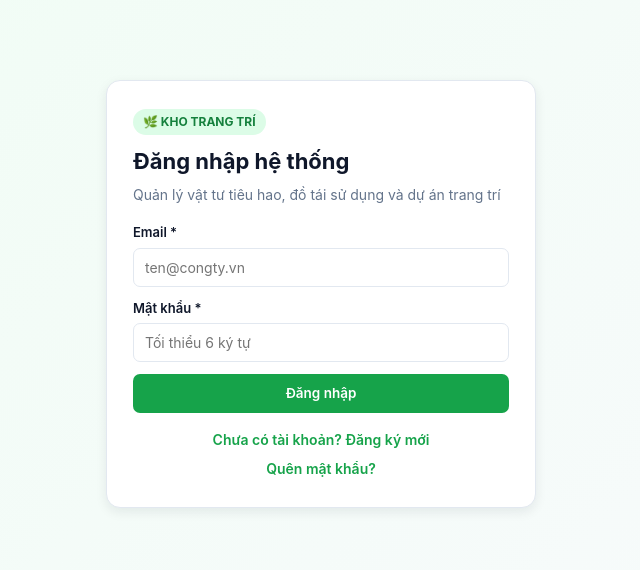
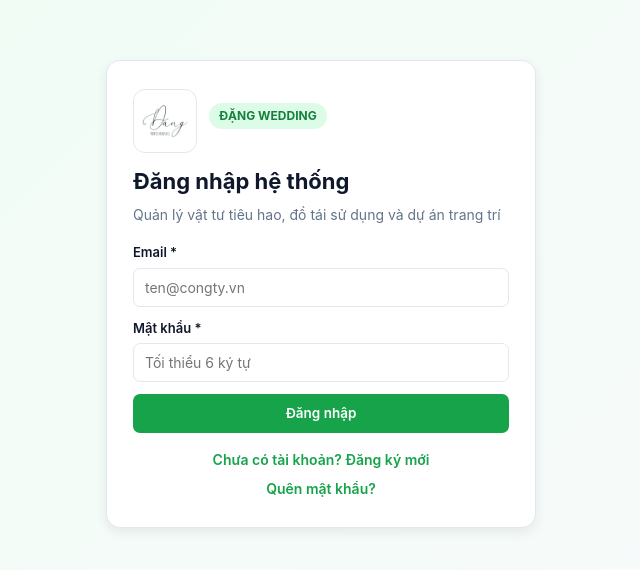
Before and after one commit to Thien1810/my-app, a React (Vite) app: page / in a window 1280 px wide. Shown: the part 106-676 px from the top of the page, without its empty margins (319-959 px from the left). Built offline with nearby package versions, Linux system fonts and the light colour scheme; no server answers.

Commit message:
Doi ten project thanh Dang Wedding va cap nhat logo

```diff
--- a/index.html
+++ b/index.html
@@ -2,9 +2,9 @@
 <html lang="vi">
   <head>
     <meta charset="UTF-8" />
-    <link rel="icon" type="image/svg+xml" href="/favicon.svg" />
+    <link rel="icon" type="image/jpeg" href="/logo.jpg" />
     <meta name="viewport" content="width=device-width, initial-scale=1.0" />
-    <title>Kho Trang Trí - Quản lý Vật tư & Dự án</title>
+    <title>Đặng Wedding - Quản lý Vật tư & Dự án</title>
   </head>
   <body>
     <div id="root"></div>
--- a/src/App.css
+++ b/src/App.css
@@ -34,6 +34,43 @@
   align-items: center;
   justify-content: center;
   font-size: 20px;
+}
+
+.brand-logo-img {
+  width: 48px;
+  height: 48px;
+  border-radius: 10px;
+  object-fit: contain;
+  background: #ffffff;
+  border: 1px solid var(--border);
+  padding: 2px;
+  flex-shrink: 0;
+}
+
+.mobile-brand-logo {
+  width: 32px;
+  height: 32px;
+  border-radius: 7px;
+  object-fit: contain;
+  background: #ffffff;
+  border: 1px solid var(--border);
+}
+
+.auth-logo-wrap {
+  display: flex;
+  align-items: center;
+  gap: 12px;
+  margin-bottom: 12px;
+}
+
+.auth-logo-img {
+  width: 64px;
+  height: 64px;
+  border-radius: 12px;
+  object-fit: contain;
+  background: #ffffff;
+  border: 1px solid var(--border);
+  padding: 4px;
 }
 
 .brand-title {
--- a/src/components/Layout.jsx
+++ b/src/components/Layout.jsx
@@ -25,8 +25,8 @@ export default function Layout() {
       {/* Mobile Header */}
       <header className="mobile-header">
         <div className="mobile-brand">
-          <span className="brand-dot" />
-          <strong>Kho Trang Trí</strong>
+          <img src="/logo.jpg" alt="Đặng Wedding" className="mobile-brand-logo" />
+          <strong>Đặng Wedding</strong>
         </div>
         <button
           className="btn-icon"
@@ -40,9 +40,9 @@ export default function Layout() {
       {/* Sidebar */}
       <aside className={`sidebar ${mobileMenuOpen ? 'open' : ''}`}>
         <div className="sidebar-brand">
-          <div className="brand-logo">🌿</div>
+          <img src="/logo.jpg" alt="Đặng Wedding" className="brand-logo-img" />
           <div>
-            <div className="brand-title">Kho Trang Trí</div>
+            <div className="brand-title">Đặng Wedding</div>
             <div className="brand-subtitle">Quản lý Vật tư & Dự án</div>
           </div>
         </div>
--- a/src/components/PendingApprovalScreen.jsx
+++ b/src/components/PendingApprovalScreen.jsx
@@ -14,7 +14,10 @@ export default function PendingApprovalScreen() {
   return (
     <div className="auth-wrapper">
       <div className="auth-card" style={{ textAlign: 'center' }}>
-        <div className="brand-badge">KHO TRANG TRÍ</div>
+        <div className="auth-logo-wrap" style={{ justifyContent: 'center' }}>
+          <img src="/logo.jpg" alt="Đặng Wedding" className="auth-logo-img" />
+          <div className="brand-badge">ĐẶNG WEDDING</div>
+        </div>
         <div className="pending-icon">⏳</div>
         <h2>Tài khoản đang chờ Quản trị duyệt</h2>
         <p className="text-muted" style={{ marginTop: 8 }}>
--- a/src/components/SetupScreen.jsx
+++ b/src/components/SetupScreen.jsx
@@ -2,7 +2,10 @@ export default function SetupScreen() {
   return (
     <div className="auth-wrapper">
       <div className="auth-card setup-card">
-        <div className="brand-badge">KHO TRANG TRÍ</div>
+        <div className="auth-logo-wrap">
+          <img src="/logo.jpg" alt="Đặng Wedding" className="auth-logo-img" />
+          <div className="brand-badge">ĐẶNG WEDDING</div>
+        </div>
         <h1>Chưa cấu hình kết nối Supabase</h1>
         <p className="text-muted">
           Ứng dụng cần 2 biến môi trường <code>VITE_SUPABASE_URL</code> và{' '}
--- a/src/pages/AuthPage.jsx
+++ b/src/pages/AuthPage.jsx
@@ -53,7 +53,10 @@ export default function AuthPage() {
   return (
     <div className="auth-wrapper">
       <div className="auth-card">
-        <div className="brand-badge">🌿 KHO TRANG TRÍ</div>
+        <div className="auth-logo-wrap">
+          <img src="/logo.jpg" alt="Đặng Wedding" className="auth-logo-img" />
+          <div className="brand-badge">ĐẶNG WEDDING</div>
+        </div>
         <h1>
           {mode === 'login' && 'Đăng nhập hệ thống'}
           {mode === 'signup' && 'Đăng ký tài khoản mới'}
```
Also changed, not shown: public/logo.jpg (added).
